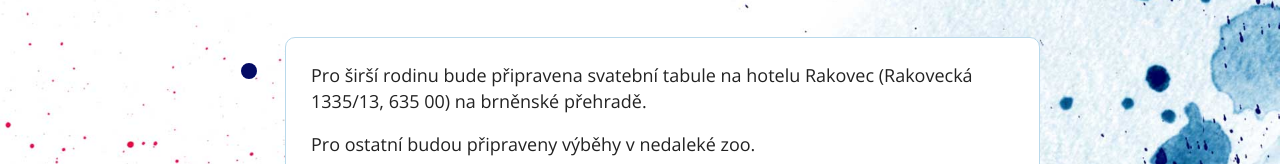
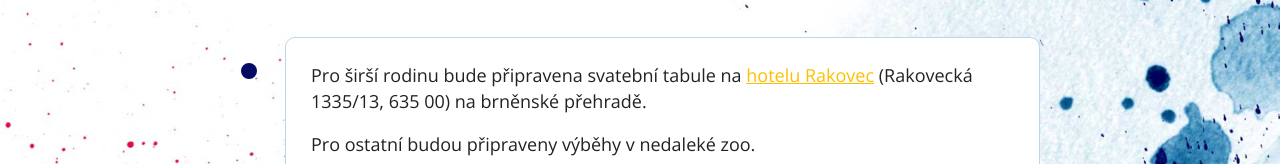
Before and after one commit to erphen/JohWed, a plain HTML site: page index.html in a window 1280 px wide. Shown: the part 1501-1665 px from the top of the page. Drawn offline with nearby package versions, Linux system fonts and the light colour scheme.

Commit message:
Pokus o webovou editaci

```diff
--- a/index.html
+++ b/index.html
@@ -57,7 +57,7 @@
           <p>Po něm bychom přeživší rádi poprosili, aby <strong>nespěchali domů</strong>, ale vydrželi na <strong>společné focení</strong> (venku, když to půjde, uvnitř, když to nepůjde). Gratulace budeme před kostelem přijímat ideálně jen od těch, se kterými se už do konce dne neuvidíme. Všechny ostatní prosíme, aby se svými radami do našeho společného života <strong>počkali až na večer</strong>.</p>
         </div>
         <div class="timeline-item">
-          <p>Pro širší rodinu bude připravena svatební tabule na hotelu Rakovec (Rakovecká 1335/13, 635 00) na brněnské přehradě.
+          <p>Pro širší rodinu bude připravena svatební tabule na <a href="http://www.hotelrakovec.cz/" target="_blank">hotelu Rakovec</a> (Rakovecká 1335/13, 635 00) na brněnské přehradě.
           </p>
           <p>Pro ostatní budou připraveny výběhy v nedaleké zoo.</p>
           <p>Pro všechny, ať už jste zváni na hostinu či na večerní party, pak v <strong>17:15</strong> bude ze zastávky Kozí horka odjíždět <strong>svatební parník</strong>, zatímco se my dva pojedeme fotit.
```
